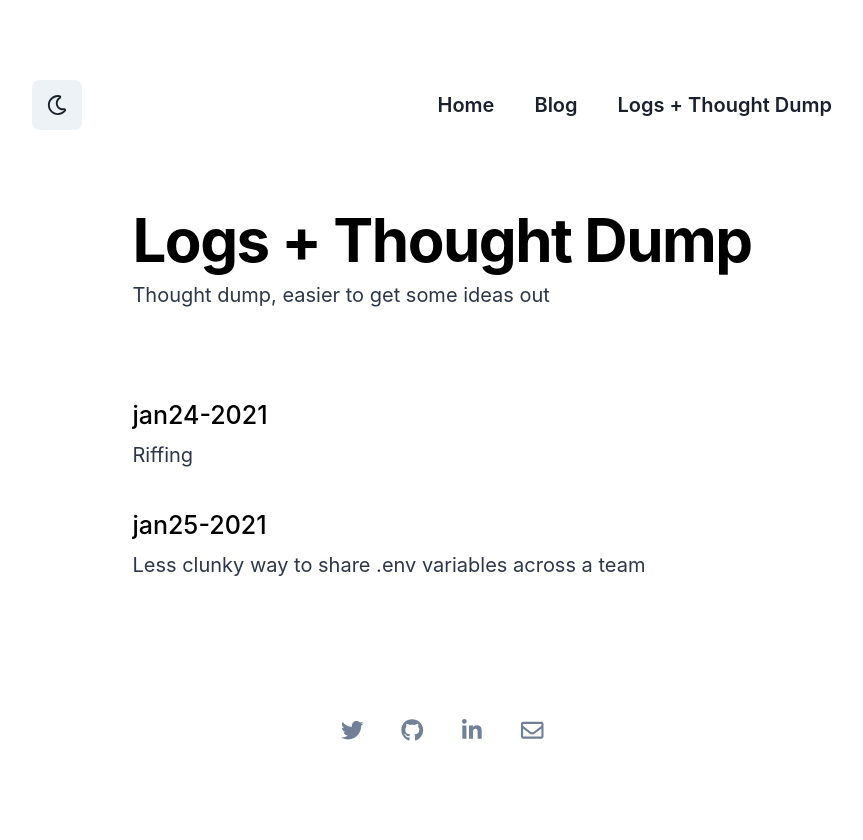
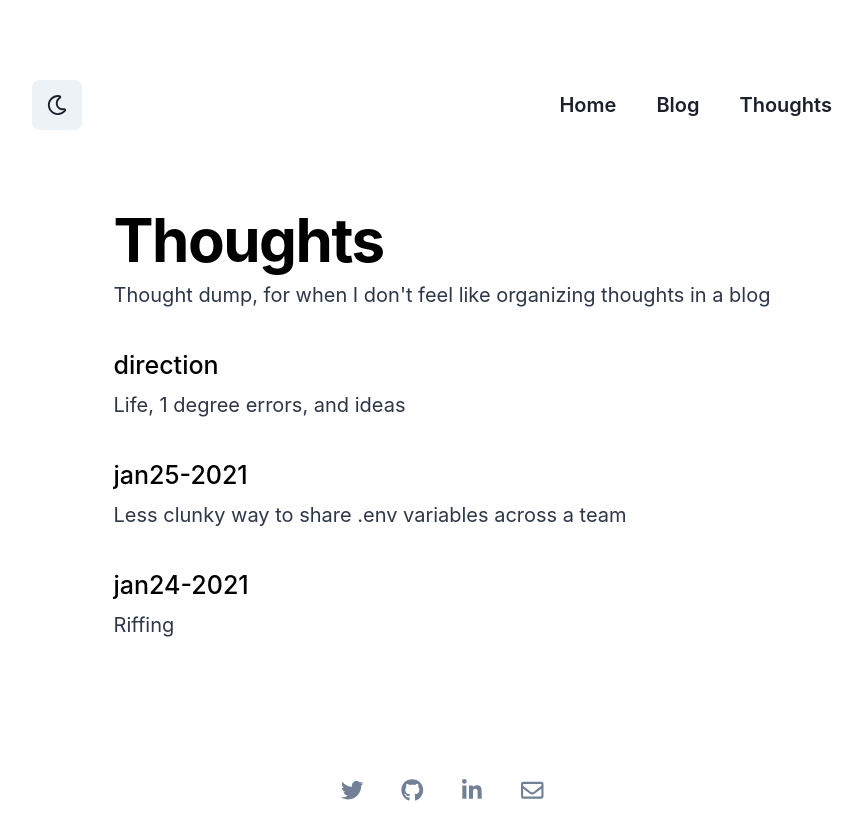
Before and after one commit to rahulnakre/home, a Next.js app: page /log in a window 1280 px wide. Shown: the whole page, without its empty margins (198-1061 px from the left). Before the commit the page ends 800 px from the top, so only its background shows below. Built offline with nearby package versions, Linux system fonts and the light colour scheme.

Commit message:
renaming mcdx's, adding new mdx components

```diff
--- a/components/Container.tsx
+++ b/components/Container.tsx
@@ -40,7 +40,7 @@ const Container = ({ children }) => {
         maxWidth="900px"
         width="100%"
         bg={navBgColor[colorMode]}
-        as="nav"
+        as={"nav" as any}
         p={8}
         mt={[0, 8]}
         mb={8}
@@ -68,7 +68,7 @@ const Container = ({ children }) => {
           </NextLink>
           <NextLink href="/log" passHref>
             <Button as="a" variant="ghost" p={[1, 4]}>
-              Logs + Thought Dump
+              Thoughts
             </Button>
           </NextLink>
           {/* <NextLink href="/about" passHref>
--- a/components/MDXComponents.tsx
+++ b/components/MDXComponents.tsx
@@ -20,6 +20,9 @@ const CustomLink = (props) => {
 const MDXComponents = {
   // Image,
   a: CustomLink,
+  h1: props => <h1 style={{fontSize: 50, fontWeight: 100}} {...props} />,
+  br: props => <br {...props} />,
+  // br: br
 };
 
 export default MDXComponents;
--- a/data/blog/heyo.mdx
+++ b/data/blog/1-heyo.mdx
@@ -1,7 +1,7 @@
 ---
 title: Heyo
 description: A litte about the blog and what I plan on talking about here
-slug: heyo
+slug: 1-heyo
 # updatedAt: 2020-04-16
 ---
 I want to mainly focus this on technical blog posts, but it's probably going to end up being more broadly about tech and business. I've enjoyed writing recently, which is why I want to setup a blog page on my site. <br/><br/>
--- a/data/log/jan24-2021.mdx
+++ b/data/log/1-jan24-2021.mdx
@@ -1,7 +1,7 @@
 ---
 title: jan24-2021
 description: Riffing
-slug: jan24-2021
+slug: 1-jan24-2021
 # updatedAt: 2020-04-16
 ---
 - GANs are really annoying to train
--- a/data/log/jan25-2021.mdx
+++ b/data/log/2-jan25-2021.mdx
@@ -1,7 +1,7 @@
 ---
 title: jan25-2021
 description: Less clunky way to share .env variables across a team
-slug: jan25-2021
+slug: 2-jan25-2021
 # updatedAt: 2020-04-16
 ---
 
--- a/data/log/direction-feb-16 2021.mdx
+++ b/data/log/3-direction.mdx
@@ -1,14 +1,20 @@
-# feb 16 2021
 ---
-title: direction + ideas, feb-16-2021
-description:
-slug: feb16-2021
+title: direction
+description: Life, 1 degree errors, and ideas
+slug: 3-direction
 ---
+
+# thinking
+<br/>
+
 - I type in my "thought dump" section mainly because it lowers the pressure of writing, or of putting ideas down in the right category. still, I dread the idea of actually organizing these thought dumps, wonder if there's something to dissect there. It's not because of the writing being cringe (although it is), I mainly think it's due to most of my thoughts being ephemeral. I have a seemingly random topic that come to my mind, proceed to do a lil walk amongst ideas, and nothing necessarily comes of it. not saying all thoughts should lead to something productive, but outside of daily time I set aside to think, I feel as though don't .
 - if all of this sounds a bit trite, I agree with you. it's one of those things where awareness of the problem still doesn't lead to a satisfying solution. I could, but probably won't, just spend all my time thinking about thinking, and being more deliberate about what I do. Frankly, that sounds exhausting, so I'm more curious about what low hanging fruit I might be missing, if there are any to be found.
 - perhaps this is where the power of routines and goal setting would really shine, but I'm worried i'll just standardize my life away, if that makes sense.being off by 1 degree now could have me end up a mile away from where I want to be in the future. even pilots are (apparently) within an error range of 2 degrees when they make their turns, so I just need to be in the neighbourhood of where I'd like to be. that end goal still hasn't crystallized itself to me yet. all in all, not the worst problem to have in the world, but there's still more to figure out.
+<br/>
+<br/>
 
-# Ideas
+# what products bring joy?
+<br/>
 
 - so far I've been brainstorming ideas primarily pertaining to "problem solving", getting rid of pains, reducing steps to achieve x, etc. I haven't been thinking as much about products that bring "joy". Now, that's a bit vague, and I'm not sure if I'm fully sold on the idea that products + consumption themselves are what'll bring joy. so, this has me curious about the contexts in which it would.
 - if I lived in the middle of texas in a time before fans or a/c, I am certain I would be overjoyed to get my hands on some sort of cooling device soon as it's invented. perhaps the potency of the problem? however that still feels unclear to me.
--- a/pages/log/index.tsx
+++ b/pages/log/index.tsx
@@ -43,10 +43,10 @@ const Log:FC<LogProps> = (props) => {
           width="100%"
         >
           <Heading letterSpacing="tight" mb={2} as="h1" size="2xl">
-            Logs + Thought Dump
+            Thoughts
           </Heading>
           <Text color={secondaryTextColor[colorMode]}>
-            Thought dump, easier to get some ideas out
+            Thought dump, for when I don't feel like organizing thoughts in a blog
           </Text>
         </Flex>
         <Flex
@@ -83,12 +83,16 @@ export const getStaticProps: GetStaticProps = async () => {
       path.join('data/log/', filename)
     ).toString();
     const parsedMd: matter.GrayMatterFile<string> = matter(mdWithMetadata);
+    console.log(parsedMd.data)
     return {
       title: parsedMd.data.title,
       slug: parsedMd.data.slug,
       description: parsedMd.data.description,
     }
   });
+
+
+  posts.reverse();
 
   return {
     props: {
--- a/styles/Home.module.css
+++ b/styles/Home.module.css
@@ -1,4 +1,4 @@
-.container {
+/* .container {
   min-height: 100vh;
   padding: 0 0.5rem;
   display: flex;
@@ -119,4 +119,4 @@
     width: 100%;
     flex-direction: column;
   }
-}
+} */
--- a/styles/globals.css
+++ b/styles/globals.css
@@ -221,6 +221,13 @@ pre.dark[class*='language-'] {
   white-space: nowrap;
 }
 
+h1 {
+  margin: 0 0 0 0.5rem;
+  font-weight: 700;
+  font-size: 20px;
+  white-space: nowrap;
+}
+
 @media (max-width: 600px) {
   .feature div {
     flex-basis: auto;
@@ -277,12 +284,12 @@ mark {
   max-width: calc(100vw - var(--gap-double));
 }
 
-h1 {
+/* h1 {
   margin: var(--gap-double) 0 calc(0.5 * var(--gap)) 0;
   font-size: 2.25rem;
   font-weight: 800;
   letter-spacing: -0.05rem;
-}
+} */
 
 /* h2 {
   font-weight: 300;
--- a/styles/shared.module.css
+++ b/styles/shared.module.css
@@ -1,4 +1,4 @@
-.layout img {
+/* .layout img {
   margin: auto;
   max-width: 98%;
   display: block;
@@ -8,4 +8,4 @@
 .layout h1,
 .layout h2 {
   text-align: center;
-}
+} */
```
